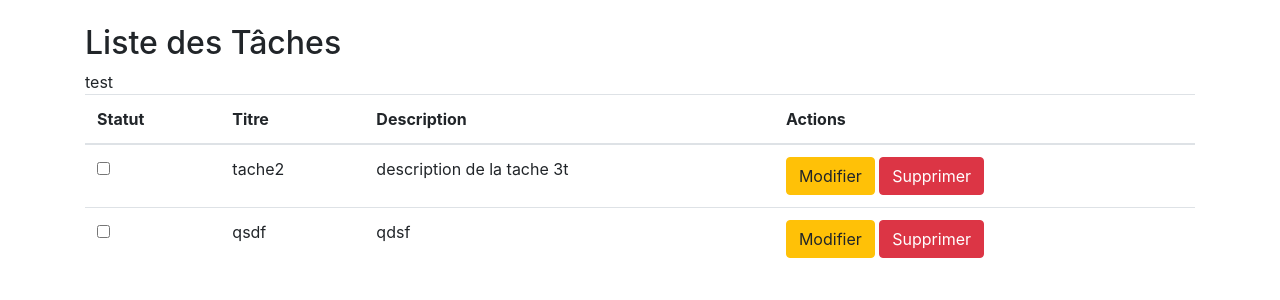
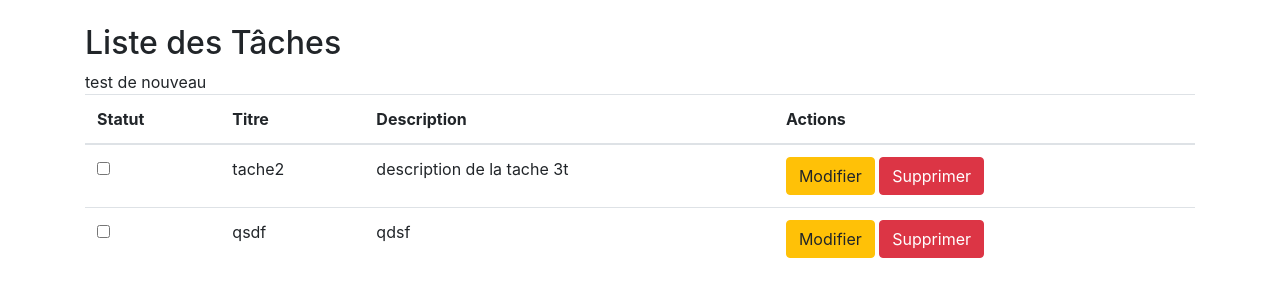
Before and after one commit to ThibzNhl/Projet_Final, a Django app: page / in a window 1280 px wide. Shown: the part 56-356 px from the top of the page. Run offline with Django 5.2, Linux system fonts and the light colour scheme; data comes from the database, SQL or seed files in the repository; some libraries are stand-ins or nearby versions.

Commit message:
test compose-up final

```diff
--- a/templates/task_list.html
+++ b/templates/task_list.html
@@ -3,7 +3,7 @@
 {% block content %}
 <h2>Liste des Tâches</h2>
 <table class="table">
-test
+test de nouveau
     <thead>
         <tr>
             <th scope="col">Statut</th>
```
